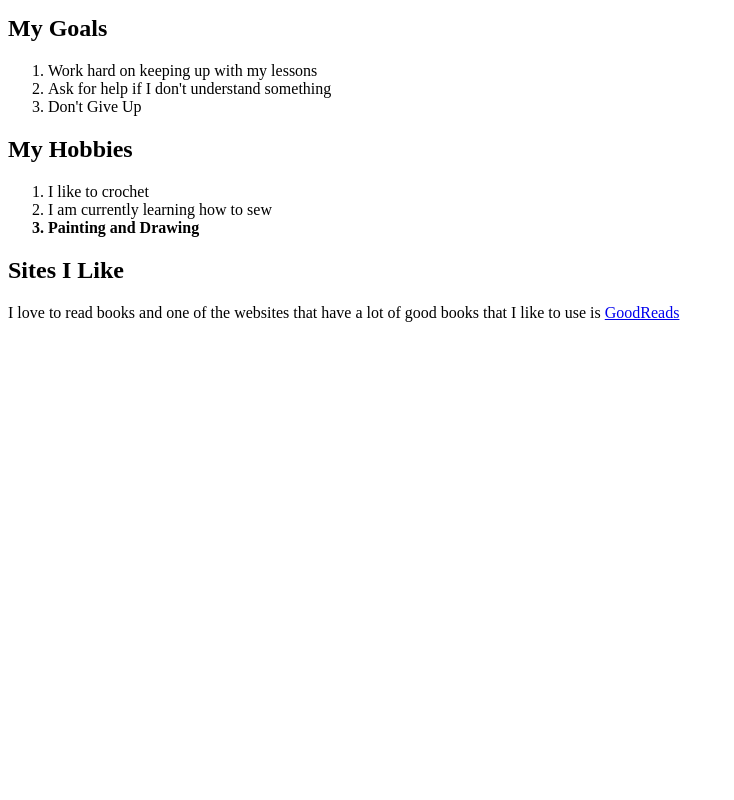
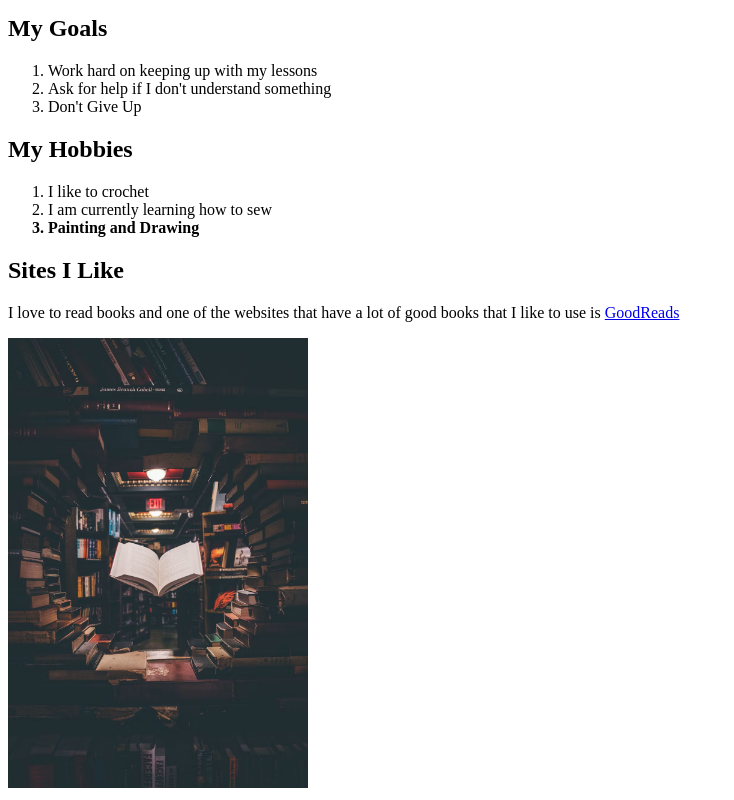
Before and after one commit to paulettedejesus/-week-1-checkpoint, a plain HTML site: page index.html in a window 1280 px wide. Shown: the part 335-1135 px from the top of the page, without its empty margins (0-734 px from the left). Before the commit the page ends 800 px from the top, so only its background shows below. Drawn offline with Linux system fonts and the light colour scheme.

```diff
--- a/index.html
+++ b/index.html
@@ -39,6 +39,6 @@
 <!--Sites I like section-->
 <h2>Sites I Like</h2>
 <p>I love to read books and one of the websites that have a lot of good books that I like to use is <a href="https://www.goodreads.com">GoodReads</a></p>
-
+    <img src="images/books.jpg" alt="books" title="wonderful world of reading" width="300">
 </body>
 </html>
```
